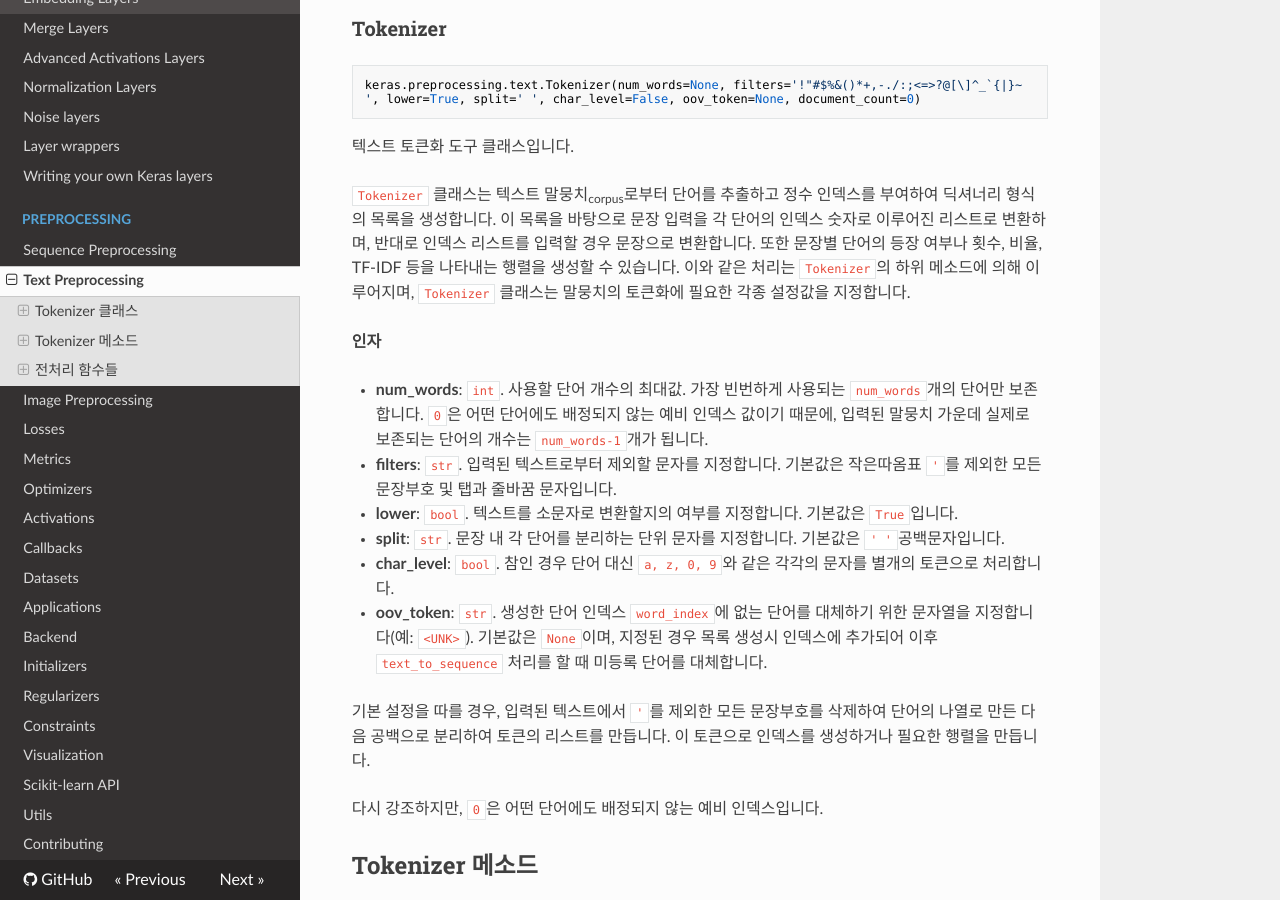
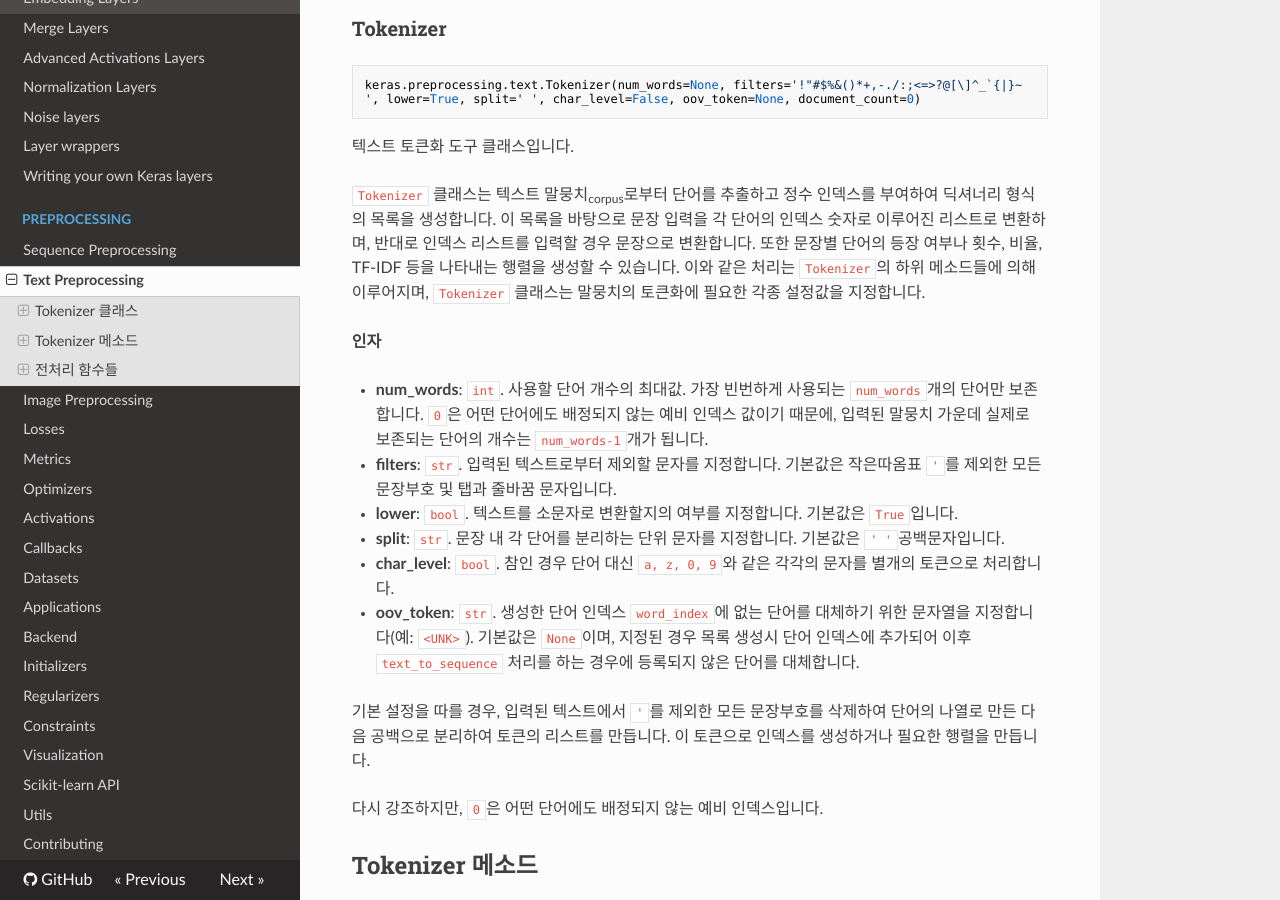
Before and after one commit to keras-team/keras-docs-ko, an MkDocs documentation site: the page built from sources/preprocessing/text.md, in a window 1280 px wide and 900 px high, scrolled down 255 px. Built offline with MkDocs 1.6.1, drawn with Linux system fonts in a browser that asks for light colours; nearby versions of some CDN libraries.

Commit message:
Update text.md

````diff
--- a/sources/preprocessing/text.md
+++ b/sources/preprocessing/text.md
@@ -11,7 +11,7 @@
 ```
 텍스트 토큰화 도구 클래스입니다.
 
-`Tokenizer` 클래스는 텍스트 말뭉치<sub>corpus</sub>로부터 단어를 추출하고 정수 인덱스를 부여하여 딕셔너리 형식의 목록을 생성합니다. 이 목록을 바탕으로 문장 입력을 각 단어의 인덱스 숫자로 이루어진 리스트로 변환하며, 반대로 인덱스 리스트를 입력할 경우 문장으로 변환합니다. 또한 문장별 단어의 등장 여부나 횟수, 비율, TF-IDF 등을 나타내는 행렬을 생성할 수 있습니다. 이와 같은 처리는 `Tokenizer`의 하위 메소드에 의해 이루어지며, `Tokenizer` 클래스는 말뭉치의 토큰화에 필요한 각종 설정값을 지정합니다.
+`Tokenizer` 클래스는 텍스트 말뭉치<sub>corpus</sub>로부터 단어를 추출하고 정수 인덱스를 부여하여 딕셔너리 형식의 목록을 생성합니다. 이 목록을 바탕으로 문장 입력을 각 단어의 인덱스 숫자로 이루어진 리스트로 변환하며, 반대로 인덱스 리스트를 입력할 경우 문장으로 변환합니다. 또한 문장별 단어의 등장 여부나 횟수, 비율, TF-IDF 등을 나타내는 행렬을 생성할 수 있습니다. 이와 같은 처리는 `Tokenizer`의 하위 메소드들에 의해 이루어지며, `Tokenizer` 클래스는 말뭉치의 토큰화에 필요한 각종 설정값을 지정합니다.
 
 __인자__
 
@@ -20,7 +20,7 @@
 - __lower__: `bool`. 텍스트를 소문자로 변환할지의 여부를 지정합니다. 기본값은 `True`입니다.
 - __split__: `str`. 문장 내 각 단어를 분리하는 단위 문자를 지정합니다. 기본값은 `' '`공백문자입니다.
 - __char_level__: `bool`. 참인 경우 단어 대신 `a, z, 0, 9`와 같은 각각의 문자를 별개의 토큰으로 처리합니다.
-- __oov_token__: `str`. 생성한 단어 인덱스 `word_index`에 없는 단어를 대체하기 위한 문자열을 지정합니다(예: `<UNK>`). 기본값은 `None`이며, 지정된 경우 목록 생성시 인덱스에 추가되어 이후 `text_to_sequence` 처리를 할 때 미등록 단어를 대체합니다.
+- __oov_token__: `str`. 생성한 단어 인덱스 `word_index`에 없는 단어를 대체하기 위한 문자열을 지정합니다(예: `<UNK>`). 기본값은 `None`이며, 지정된 경우 목록 생성시 단어 인덱스에 추가되어 이후 `text_to_sequence` 처리를 하는 경우에 등록되지 않은 단어를 대체합니다.
 
 기본 설정을 따를 경우, 입력된 텍스트에서 `'`를 제외한 모든 문장부호를 삭제하여 단어의 나열로 만든 다음 공백으로 분리하여 토큰의 리스트를 만듭니다. 이 토큰으로 인덱스를 생성하거나 필요한 행렬을 만듭니다.
 
````
